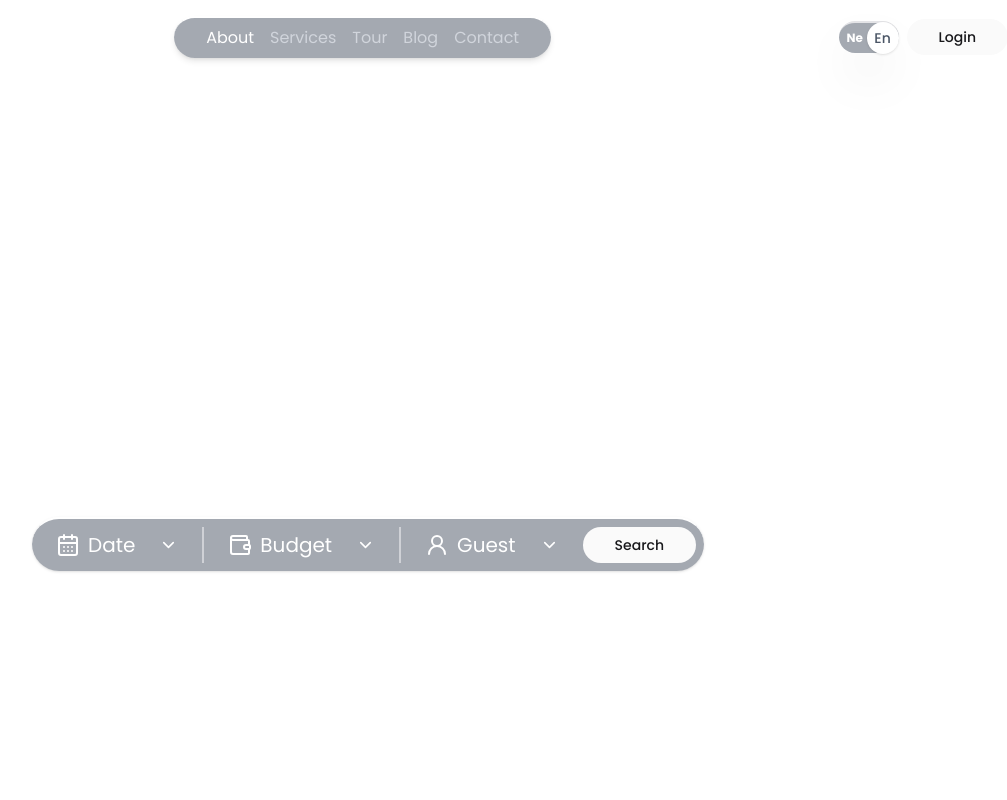
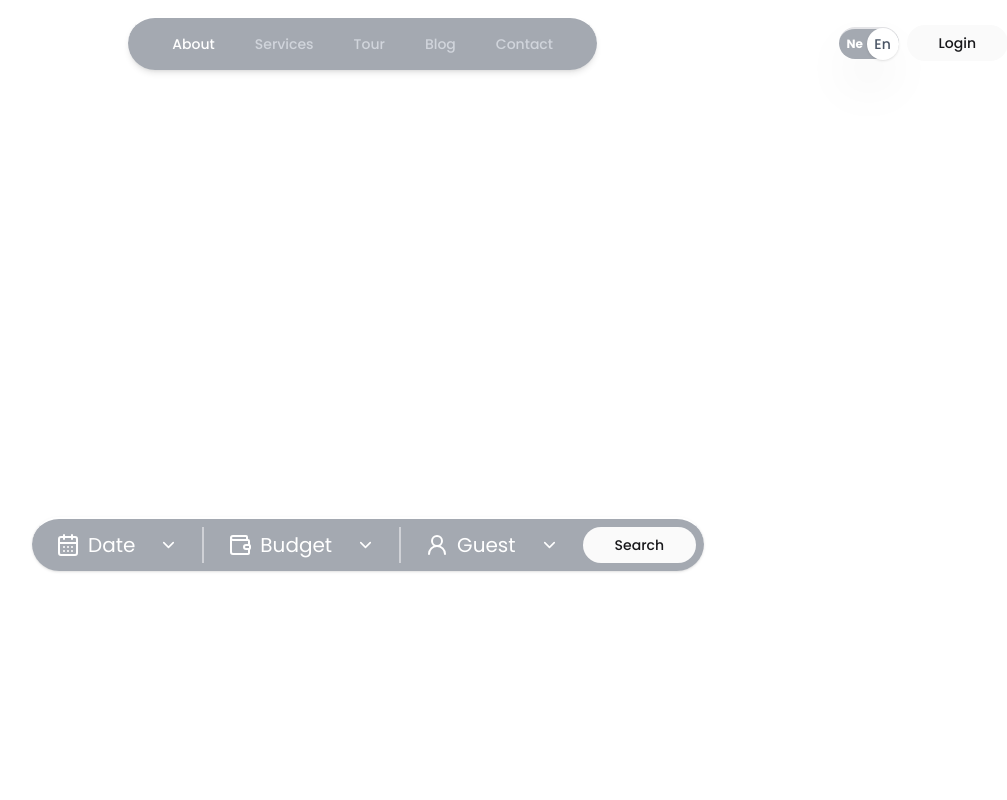
Before and after one commit to khojwar/neptravi, a Next.js app: page / in a window 1280 px wide. Shown: the top 800 px of the page, without its empty margins (272-1279 px from the left). Built offline with nearby package versions, Linux system fonts and the light colour scheme.

Commit message:
make resuable NavigationLink

```diff
--- a/src/components/MobileMenu.tsx
+++ b/src/components/MobileMenu.tsx
@@ -1,4 +1,3 @@
-// components/layout/MobileMenu.tsx
 "use client";
 
 import { Sheet, SheetContent, SheetTrigger } from "@/components/ui/sheet";
@@ -7,11 +6,8 @@ import { useState } from "react";
 import { NavigationLinks } from "./NavigationLinks";
 import { Button } from "./ui/button";
 
-
 export function MobileMenu() {
   const [open, setOpen] = useState(false);
-
-  const closeMenu = () => setOpen(false);
 
   return (
     <Sheet open={open} onOpenChange={setOpen}>
@@ -20,10 +16,13 @@ export function MobileMenu() {
           <Menu className="h-6 w-6 cursor-pointer" />
         </button>
       </SheetTrigger>
+
       <SheetContent side="left" className="w-[350px] sm:w-[400px] mt-16 ml-2 bg-gray-600/90 text-white md:hidden">
         <nav className="flex flex-col gap-4 mt-2 px-8">
-            <NavigationLinks onClick={closeMenu} />
-            <Button variant={'custom'} className='w-full mt-4'>Login</Button>
+          <NavigationLinks
+            onLinkClick={() => setOpen(false)} // close menu
+          />
+          <Button variant='custom' className='w-full mt-4'>Login</Button>
         </nav>
       </SheetContent>
     </Sheet>
--- a/src/components/Navbar.tsx
+++ b/src/components/Navbar.tsx
@@ -5,43 +5,35 @@ import { Button } from './ui/button'
 import LanguageToggle from './LanguageToggle';
 import Link from 'next/link';
 import { MobileMenu } from './MobileMenu';
+import { NavigationLinks } from './NavigationLinks';
 
 
 const Navbar = () => {
 
     const [activeSection, setActiveSection] = useState('about');
 
-    const navItems = [
-      { id: 'about', label: 'About' },
-      { id: 'services', label: 'Services' },
-      { id: 'tour', label: 'Tour' },
-      { id: 'blog', label: 'Blog' },
-      { id: 'contact', label: 'Contact' }
-    ];
 
+return (
+    <div className='flex justify-between items-center fixed top-4 left-0 right-0 z-50 text-white mx-4 md:max-w-3xl md:mx-auto lg:max-w-7xl'>
+      <h1 className='flex gap-2 font-bold'>
+        <span className='md:hidden'><MobileMenu /></span>
+        NEPTRAVI
+      </h1>
 
+      {/* Desktop Navigation */}
+      <ul className='hidden md:flex gap-4 border-white border-t-2 bg-gray-600/50 bg-opacity-50 shadow-md rounded-4xl md:py-2 md:px-8 md:ml-16 lg:ml-20'>
+        <NavigationLinks
+          activeSection={activeSection}
+          onLinkClick={setActiveSection}
+        />
+      </ul>
 
-  return (
-        <div className='flex justify-between items-center fixed top-4 left-0 right-0 z-50 text-white mx-4  md:max-w-3xl md:mx-auto lg:max-w-7xl'>
-            <h1 className='flex gap-2 font-bold'> <span className='md:hidden'> <MobileMenu /> </span> NEPTRAVI</h1>
-            <ul className='hidden md:flex gap-4  border-white border-t-2 bg-gray-600/50 bg-opacity-50 shadow-md rounded-4xl md:py-2 md:px-8 md:ml-16 lg:ml-20 '>
-                {navItems.map((item) => (
-                    <Link
-                        key={item.id}
-                        href={`#${item.id}`}
-                        className={`cursor-pointer hover:text-white ${activeSection === item.id ? 'text-white' : 'text-gray-300'}`}
-                        onClick={() => setActiveSection(item.id)}
-                    >
-                        {item.label}
-                    </Link>
-                ))}
-            </ul>
-            <div className='flex items-center gap-2'>
-                <div> <LanguageToggle /> </div>
-                <Button variant={'custom'} className='hidden md:block'>Login</Button>
-            </div>
-        </div>
-  )
+      <div className='flex items-center gap-2'>
+        <LanguageToggle />
+        <Button variant='custom' className='hidden md:block'>Login</Button>
+      </div>
+    </div>
+  );
 }
 
 export default Navbar
--- a/src/components/NavigationLinks.tsx
+++ b/src/components/NavigationLinks.tsx
@@ -8,15 +8,24 @@ const navItems = [
     { id: 'contact', label: 'Contact' }
 ];
 
-export function NavigationLinks({ onClick, activeSection }: { onClick?: () => void, activeSection?: string }) {
+interface Props {
+  activeSection?: string;
+  onLinkClick?: (id: string) => void;
+  className?: string;
+}
+
+export function NavigationLinks({ activeSection, onLinkClick, className }: Props) {
   return (
     <>
       {navItems.map((item) => (
         <Link
           key={item.id}
           href={`#${item.id}`}
-          onClick={onClick}
-          className={`cursor-pointer hover:text-white px-3 py-2 text-sm font-medium transition ${activeSection === item.id ? 'text-white' : 'text-gray-300'}`}
+          onClick={() => onLinkClick?.(item.id)}
+          className={`cursor-pointer px-3 py-2 text-sm font-medium transition
+          hover:text-white
+          ${activeSection === item.id ? "text-white" : "text-gray-300"}
+          ${className ?? ""}`}
         >
           {item.label}
         </Link>
```
